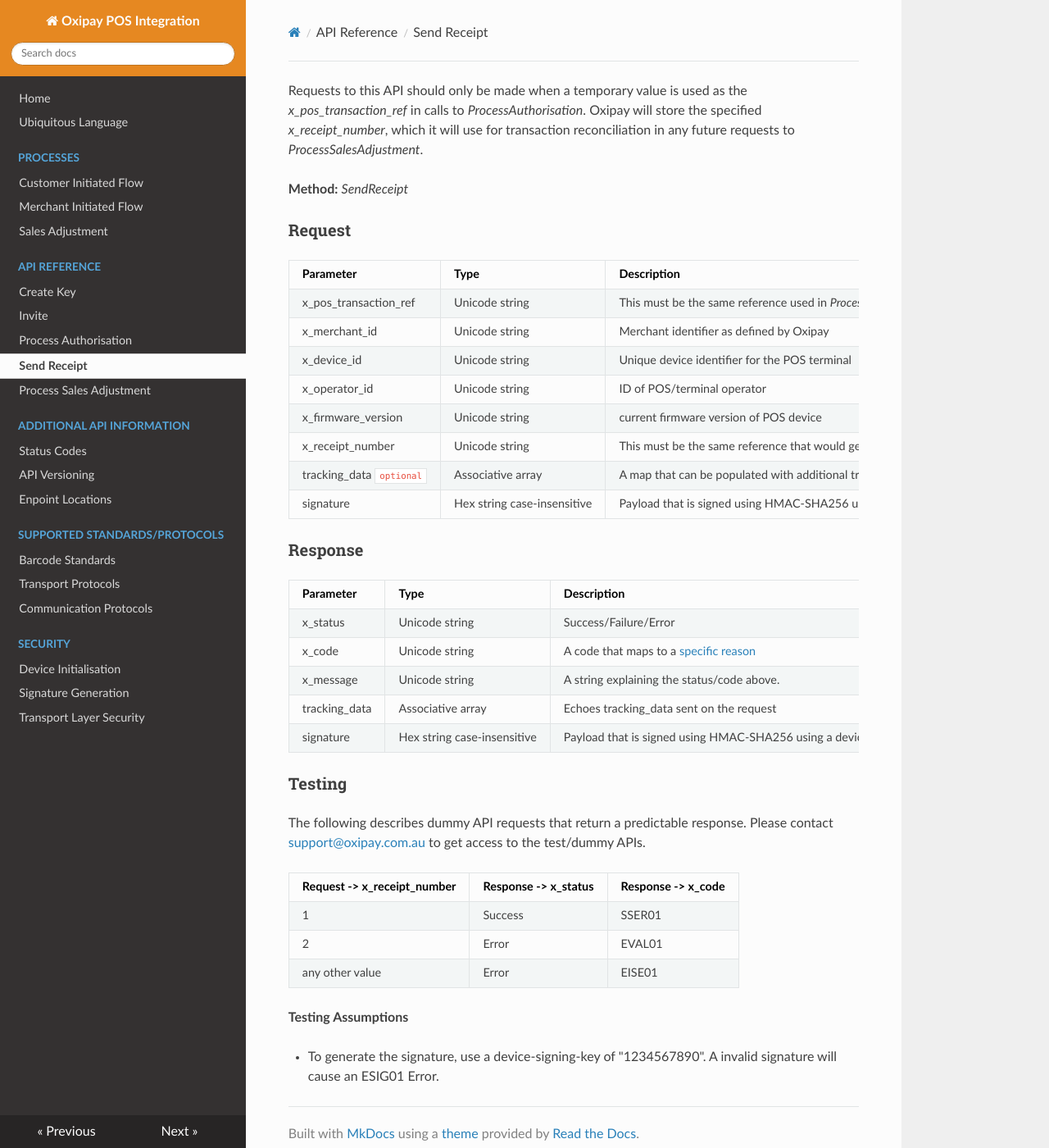
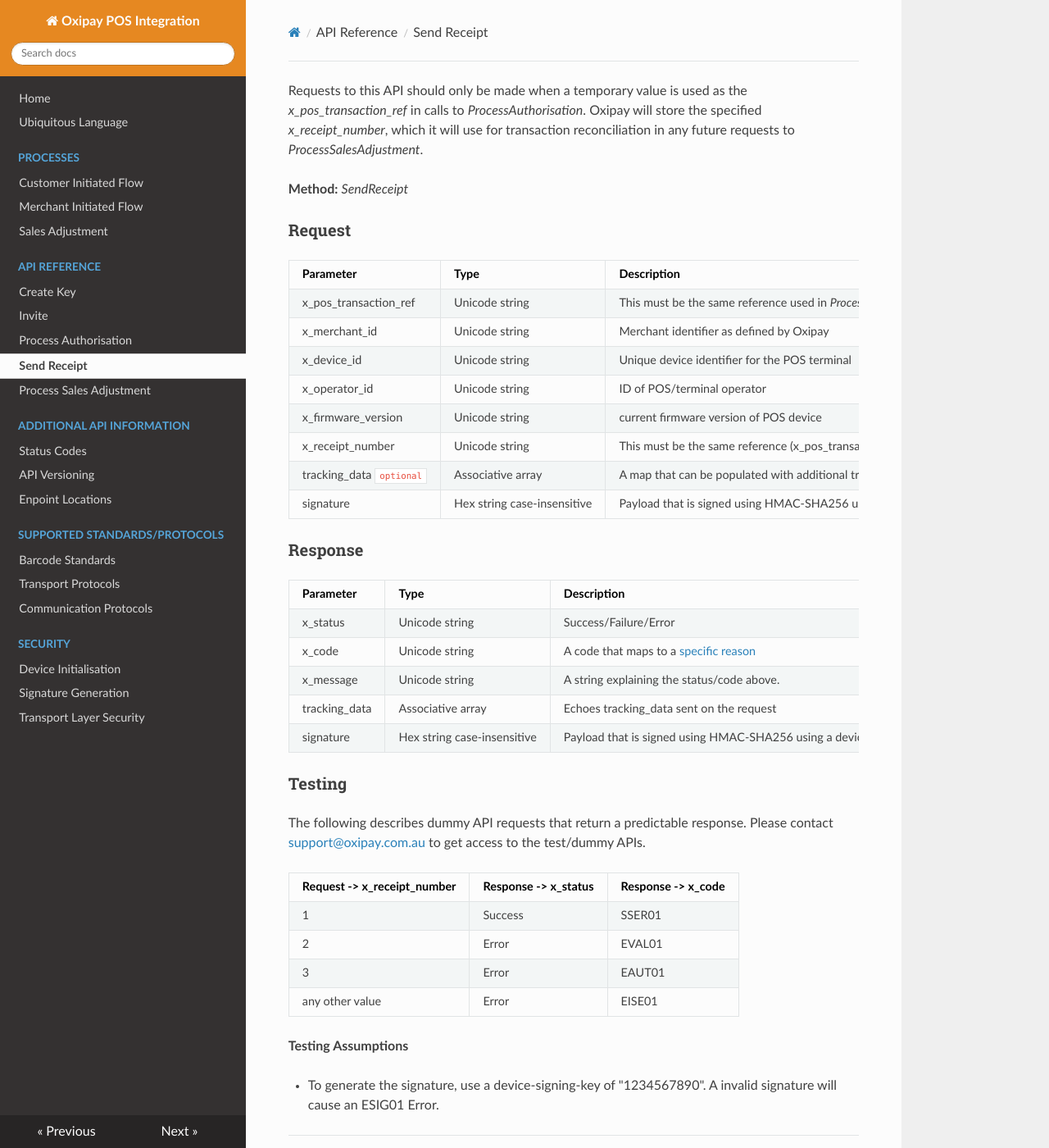
Before and after one commit to oxipay/posdocs, an MkDocs documentation site: the page built from docs/api/send_receipt.md, in a window 1280 px wide and 1400 px high. Shown: the whole window at 82% size. Built offline with MkDocs 1.6.1, drawn with Linux system fonts in a browser that asks for light colours; nearby versions of some CDN libraries; old or Windows-style settings are respelled for this version of MkDocs.

Commit message:
Changes as per PR comments

```diff
--- a/docs/api/send_receipt.md
+++ b/docs/api/send_receipt.md
@@ -11,7 +11,7 @@ x_merchant_id | Unicode string | Merchant identifier as defined by Oxipay
 x_device_id | Unicode string | Unique device identifier for the POS terminal
 x_operator_id | Unicode string | ID of POS/terminal operator
 x_firmware_version | Unicode string | current firmware version of POS device
-x_receipt_number | Unicode string | This must be the same reference that would get passed through on future *ProcessSalesAdjustment* requests.
+x_receipt_number | Unicode string | This must be the same reference (x_pos_transaction_ref) that would get passed through on future ProcessSalesAdjustment requests
 tracking_data <code class="optional">optional</code> | Associative array | A map that can be populated with additional tracking/state information that will get passed back in the response
 signature | Hex string case-insensitive | Payload that is signed using HMAC-SHA256 using a device specific key
 
@@ -33,6 +33,7 @@ Request -> x_receipt_number | Response -> x_status | Response -> x_code
 -----------|-----------|-----------
 1 | Success | SSER01
 2 | Error | EVAL01
+3 | Error | EAUT01
 any other value | Error | EISE01
 
 **Testing Assumptions**
```
Also changed, not shown: docs/api/create_key.md (+1 -0 lines), docs/api/invite.md (+1 -0 lines), docs/api/process_authorisation.md (+1 -0 lines), docs/api/process_sales_adjustment.md (+1 -0 lines).
